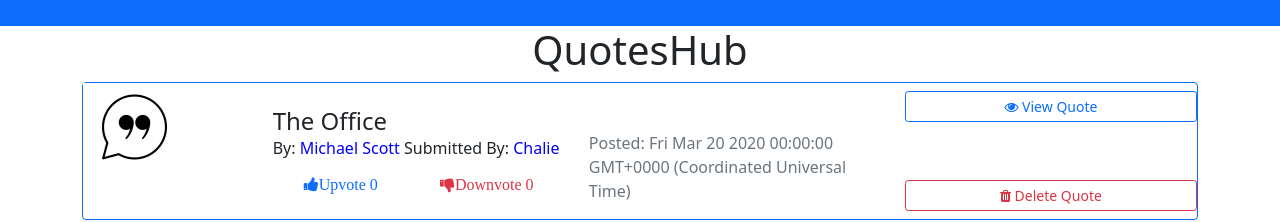
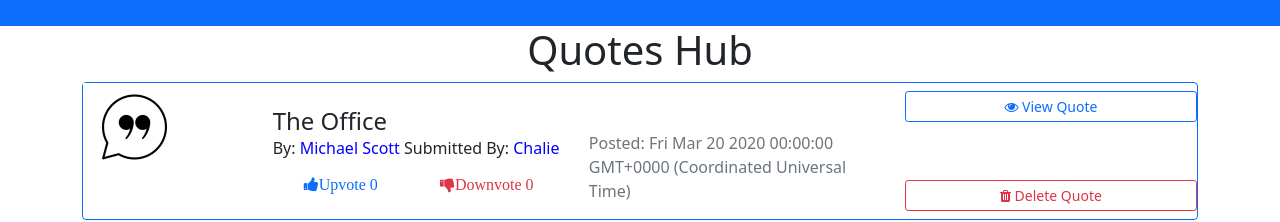
Before and after one commit to pwnipc/QuotesHub, an Angular app: page / in a window 1280 px wide. Shown: the top 222 px of the page. Built offline with nearby package versions, Linux system fonts and the light colour scheme.

Commit message:
add a viewquote function

```diff
--- a/src/app/app.component.ts
+++ b/src/app/app.component.ts
@@ -6,5 +6,5 @@
   styleUrls: ['./app.component.css']
 })
 export class AppComponent {
-  title = 'QuotesHub';
+  title = 'Quotes Hub';
 }
```
